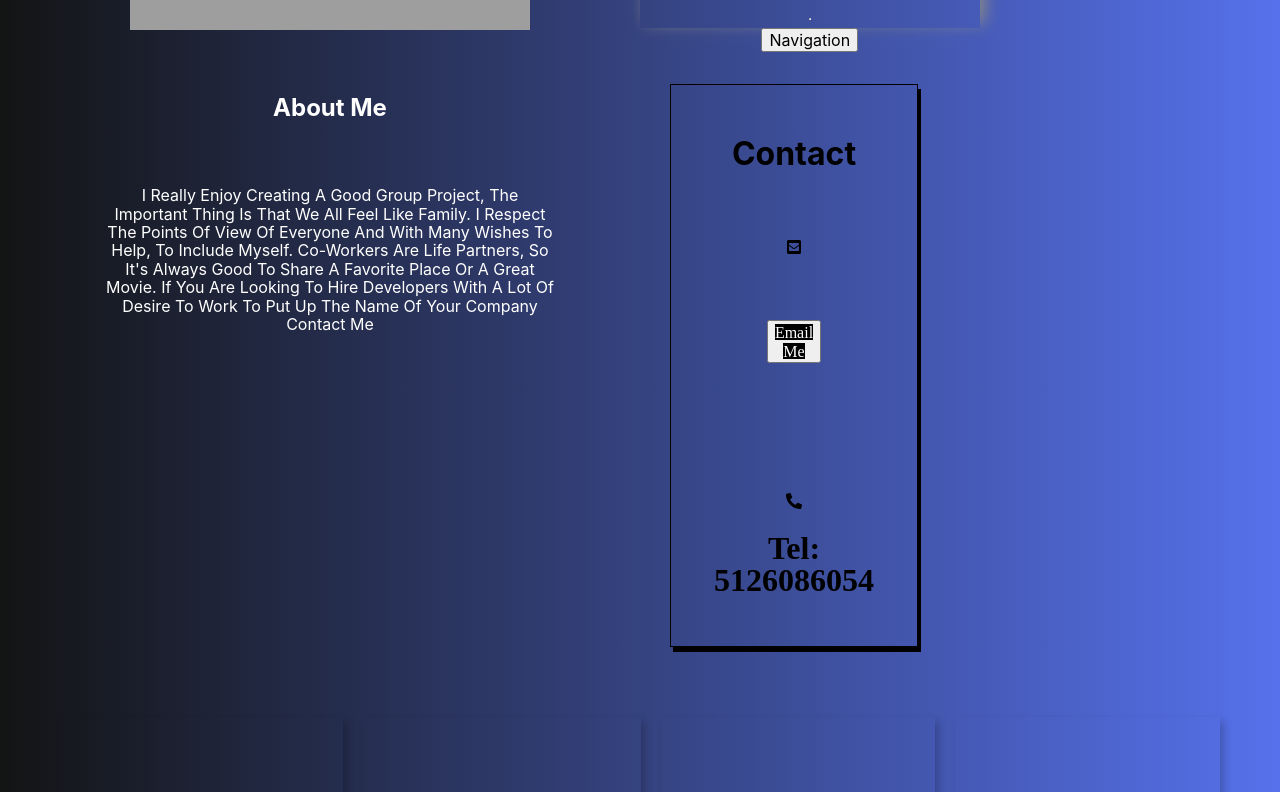
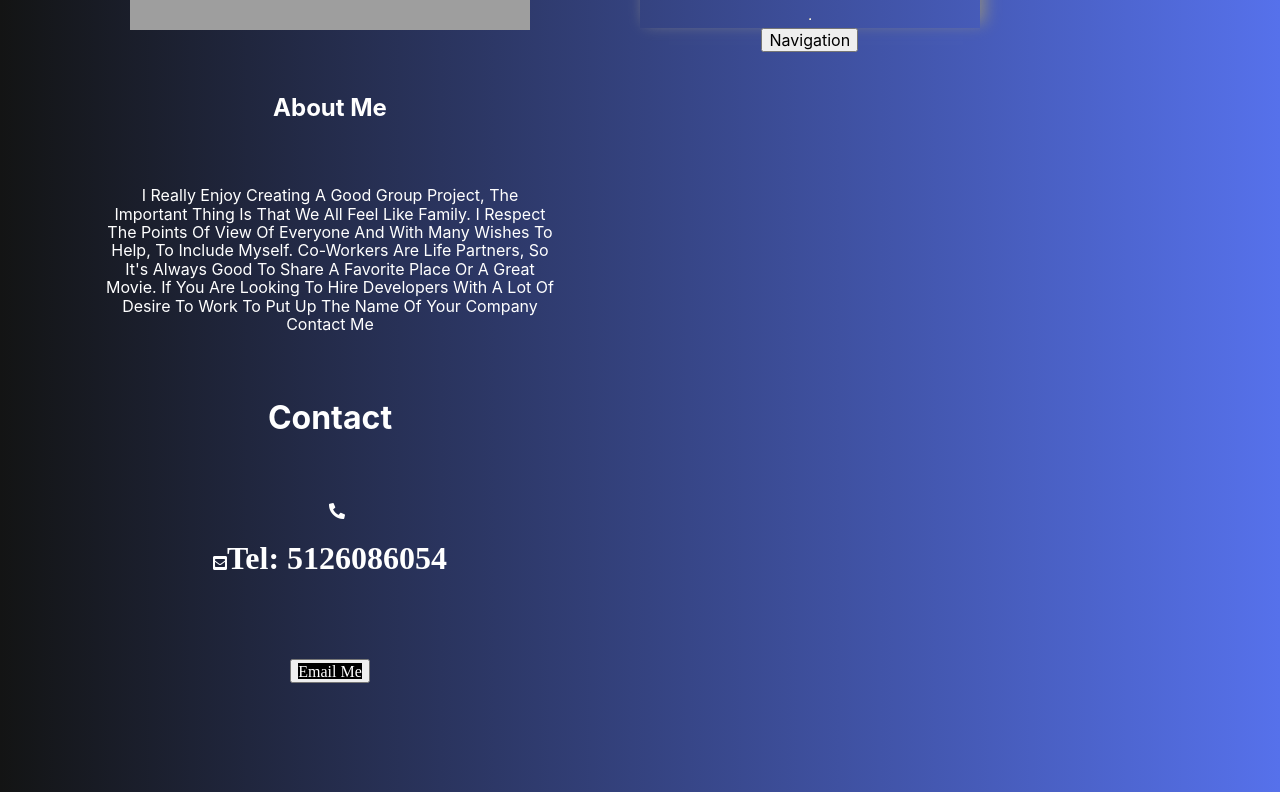
Before and after one commit to barbaroreyes/react-porta-flex, a React (Create React App) app: page / in a window 1280 px wide. Shown: the part 628-1420 px from the top of the page. Built offline with nearby package versions, Linux system fonts and the light colour scheme; grey boxes are pictures that could not be loaded; a web font is replaced by a local one.

Commit message:
update-contact

```diff
--- a/src/App.css
+++ b/src/App.css
@@ -3,25 +3,8 @@
   background: linear-gradient(to left, rgb(86, 113, 235), #131414);
   display: flex;
   flex-wrap: wrap;
-  /* justify-content: center;
-  flex-direction: row;
-  align-items:center; */
-  /* justify-content:space-around; */
   padding: 20px;
-  /* border: 10px solid white; */
  text-decoration: none;
-}
-
-.container{
-  /* border: 4px solid white;
-  flex-direction: column; */
-  /* display: flex; */
-  /* justify-content: center; */
-  /* height: fit-content; */
-  /* padding:20px; */
-  /* justify-content:center;
-  flex-direction:column;
-  align-items:center; */
 }
 .box{
   border: 1px solid;
@@ -150,9 +133,12 @@ h3{
 
   }
   form{
-   width: 20%;
     display: flex;
-    box-shadow:  3px 5px;
+    justify-content: center;
+    flex-direction: column;
+    align-items: center;
+
+     box-shadow:  3px 5px;
   }
 
   .projects{
@@ -173,5 +159,10 @@ h3{
  }
  h3{
    color: white;
+ }.App{
+   display: flex;
+
+ }.p-change{
+   /* border: 1px solid white; */
  }
 }
--- a/src/App.js
+++ b/src/App.js
@@ -16,7 +16,7 @@ function App() {
         <Welcome/>
           <HomePage/>
           <Title/>
-          <Form/>
+
           <Projects/>
          </Route >
      </Switch>
--- a/src/components/Form.js
+++ b/src/components/Form.js
@@ -5,14 +5,13 @@ const Form = () => {
     <form>
      <div className='p-change'>
                         <h1>Contact</h1>
+
                        <p className='p-change one'><i class="fas fa-envelope-square">
                        <a  className=''href='barbarotrabajo@gmail.com'>
-                       <p><button><a className='nav bg-black'
+                       <p><button><a className=' bg-black'
                        href="mailto:barbarotrabajo@gmail.com?subject= Hey Barbaro, I'm interested in hearing from you! "
-                       target='_black'>Email Me</a></button>
-                       </p></a></i></p></div>
-                       <i class="fas fa-phone-alt"> <h1>Tel: 5126086054</h1></i>
-
+                       target='_black'>Email Me</a></button></p></a></i></p></div>
+                <i class="fas fa-phone-alt"> <h1>Tel: 5126086054</h1></i>
     </form>
   )
 }
--- a/src/components/Title.js
+++ b/src/components/Title.js
@@ -13,6 +13,15 @@ const Title = () => {
      if you are looking to hire developers with a lot of desire to work to put up
      the name of your company contact me
      </p>
+     <div className='p-change'>
+                        <h1>Contact</h1>
+
+                       <p className='p-change one'><i class="fas fa-envelope-square">
+                       <a  className=''href='barbarotrabajo@gmail.com'>
+                       <i class="fas fa-phone-alt"> <h1>Tel: 5126086054</h1></i>
+                       <p><button><a className=' bg-black'
+                       href="mailto:barbarotrabajo@gmail.com?subject= Hey Barbaro, I'm interested in hearing from you! "
+                       target='_black'>Email Me</a></button></p></a></i></p></div>
 
 
     </div>
```
